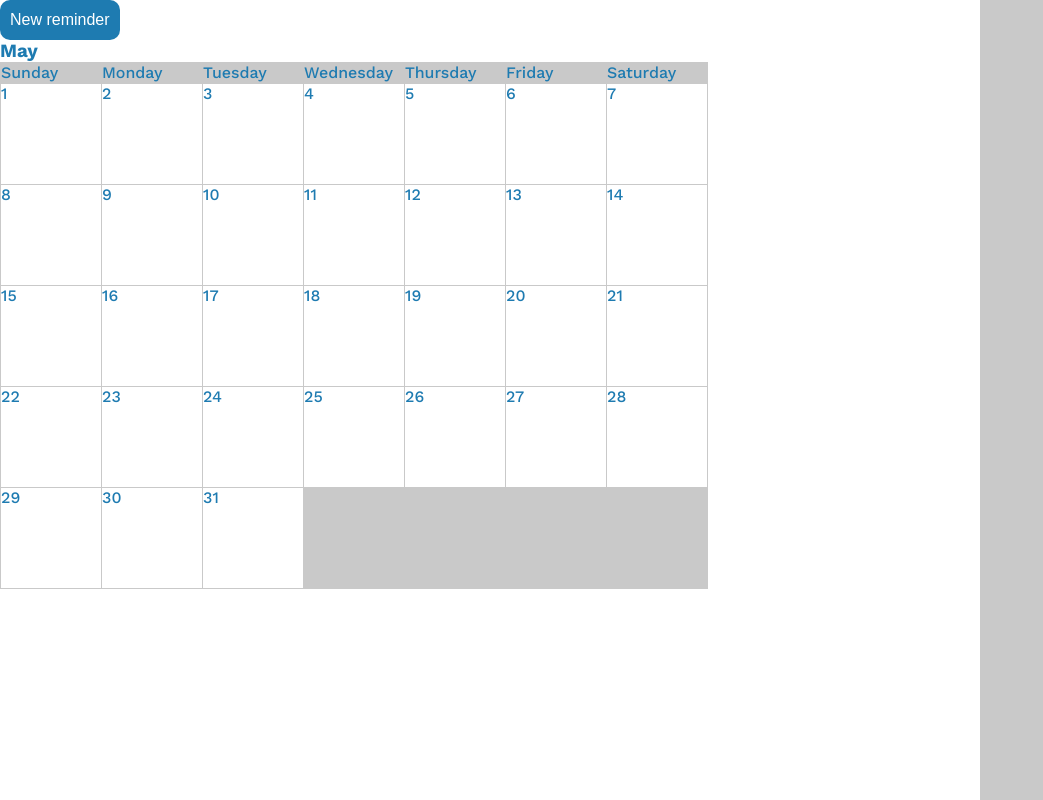
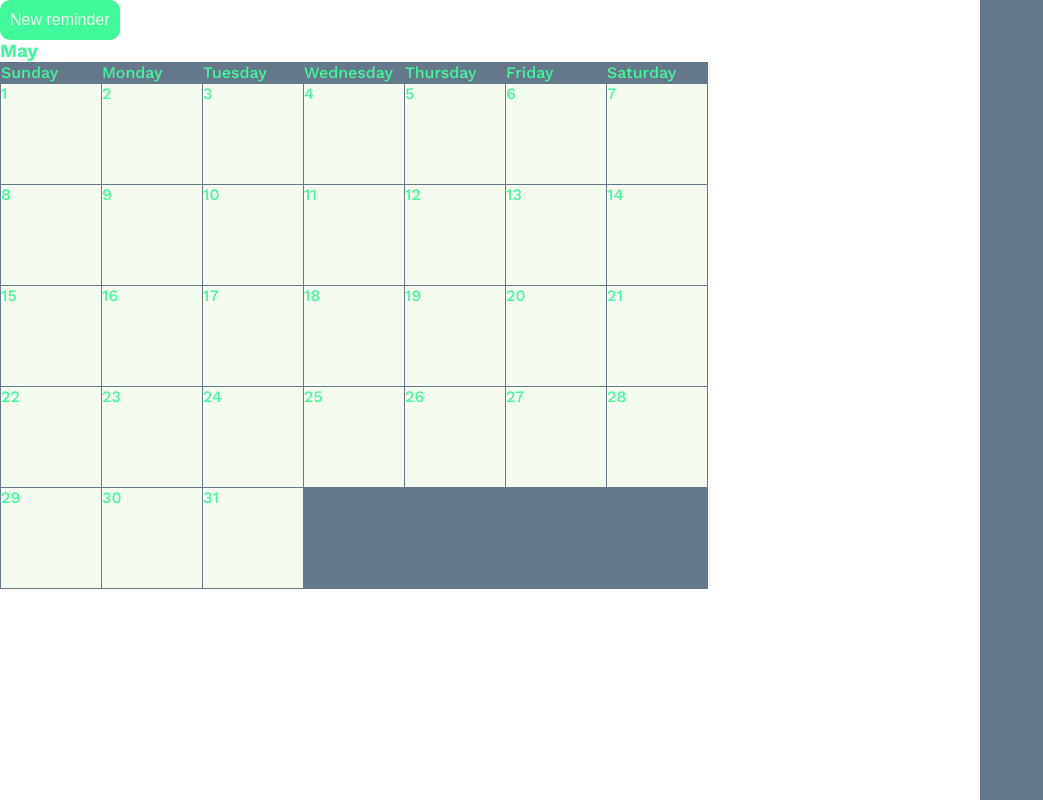
Before and after one commit to CalixtoTheBugHunter/schedule-test, a Vue app: page / in a window 1280 px wide. Shown: the whole page, without its empty margins (0-1043 px from the left). Built offline with nearby package versions, Linux system fonts and the light colour scheme.

Commit message:
color pallete

```diff
--- a/src/assets/scss/variables/_colors.scss
+++ b/src/assets/scss/variables/_colors.scss
@@ -1,9 +1,12 @@
-$color-primary: rgb(30, 123, 177);
+$color-primary: #40F99B;
+$color-secondary: #9D69A3;
+$color-danger: #E85D75;
 
-$color-white: white;
-$color-light: #C9C9C9;
-$color-dark: #3C3C3C;
-$color-black: #000;
+$color-white: #F5FBEF;
+$color-light: #65798b;
+$color-gray: #61707D;
+$color-dark: #3c4a57;
+$color-black: #1d252c;
 
 @mixin gradient($deg, $color1, $color2) {
   background: $color1;
```
